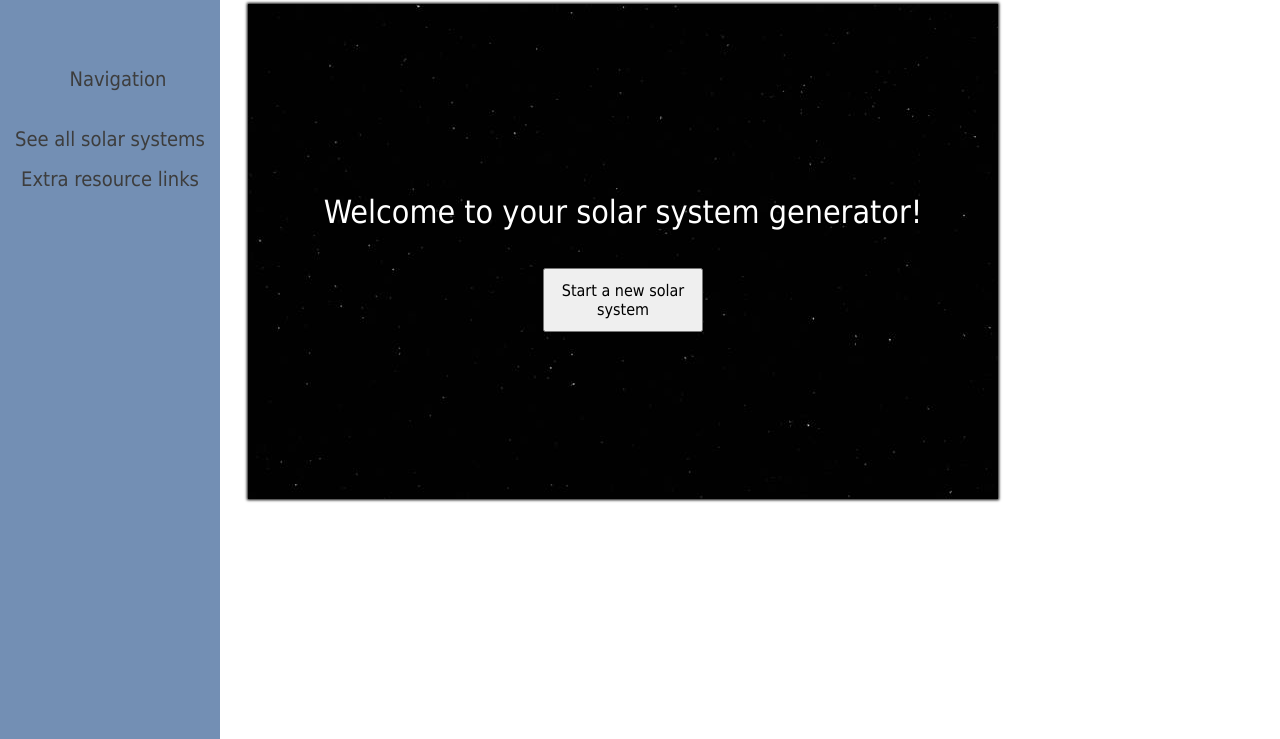
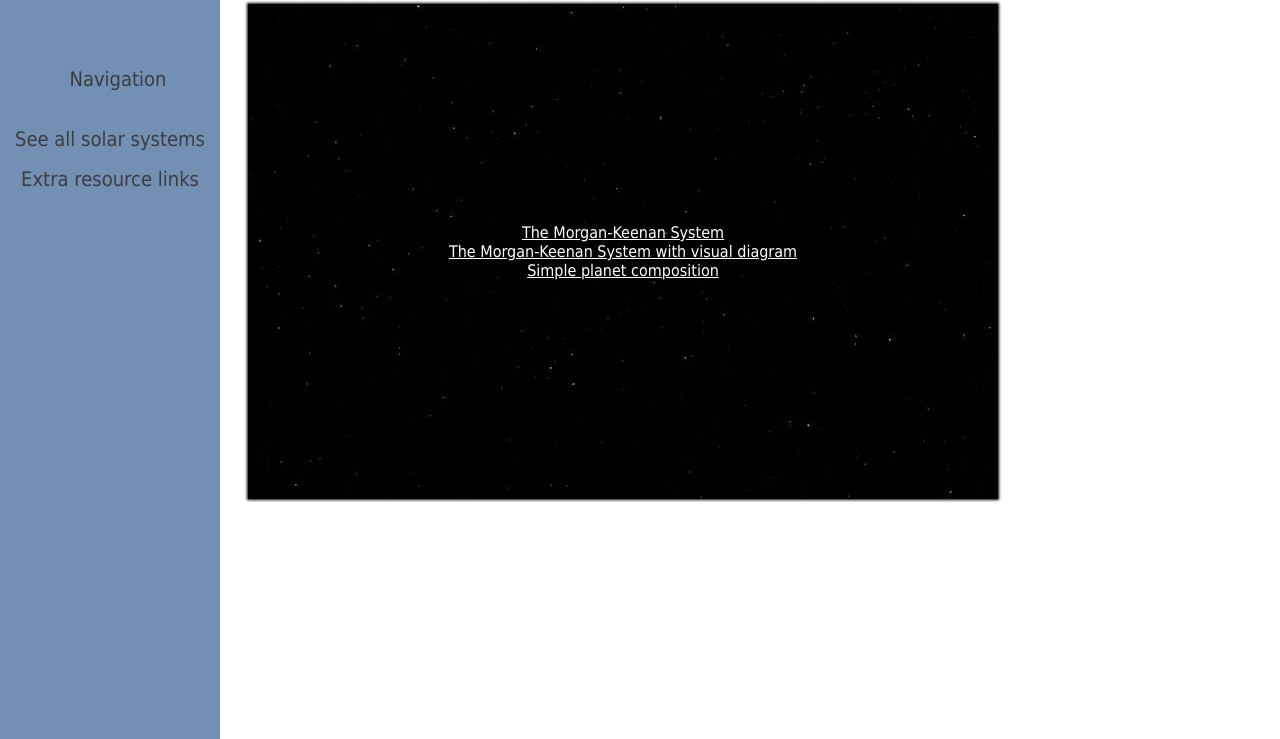
Before and after one commit to SLarkworthy/solar_system_maker_frontend, a plain HTML site: page index.html in a window 1280 px wide. Both pictures are taken after a click on the button "Extra resource links". Shown: the part 61-800 px from the top of the page. Drawn offline with Linux system fonts and the light colour scheme.

Commit message:
added resource link section

```diff
--- a/index.html
+++ b/index.html
@@ -16,7 +16,7 @@
         <div id="sidebar">
             <h3>Navigation</h3>
             <button id="ss-index">See all solar systems</button>
-            <button>Extra resource links</button>
+            <button id="resources">Extra resource links</button>
         </div>
 
         <main>
@@ -101,6 +101,11 @@
                         <input id="create-planet-button" type="submit" name="submit" value="Save planet!">
                      </form>
                  </div>
+                 <div id="resource-links" class="hidden">
+                     <a href="https://starparty.com/topics/astronomy/stars/the-morgan-keenan-system/" target="_blank">The Morgan-Keenan System</a>
+                     <a href="https://astrobackyard.com/types-of-stars/" target="_blank">The Morgan-Keenan System with visual diagram</a>
+                     <a href="https://nineplanets.org/kids/planets/" target="_blank">Simple planet composition</a>
+                 </div>
             </div>
         </main>
         <footer></footer>
--- a/src/index.js
+++ b/src/index.js
@@ -7,6 +7,9 @@ document.addEventListener('DOMContentLoaded', () => {
 
     const indexBtn = document.querySelector("#ss-index");
     indexBtn.addEventListener("click", () => getSolarSystems());
+
+    const resouceBtn = document.querySelector("#resources");
+    resouceBtn.addEventListener("click", () => getResourcePage())
 })
 
 function renderSSForm() {
@@ -181,3 +184,11 @@ function getSolarSystems() {
         });
     })
 }
+
+function getResourcePage() {
+    const welcome = document.querySelector("#welcome");
+    welcome.setAttribute("class", "hidden");
+
+    document.querySelector("#resource-links").setAttribute("class", "");
+
+}
--- a/style.css
+++ b/style.css
@@ -110,7 +110,9 @@ input[type="text"] {
     width: 10em;
 }
 
-
+#resource-links a {
+  display: block;
+}
 
 label, input, select {
   display: block;
```
